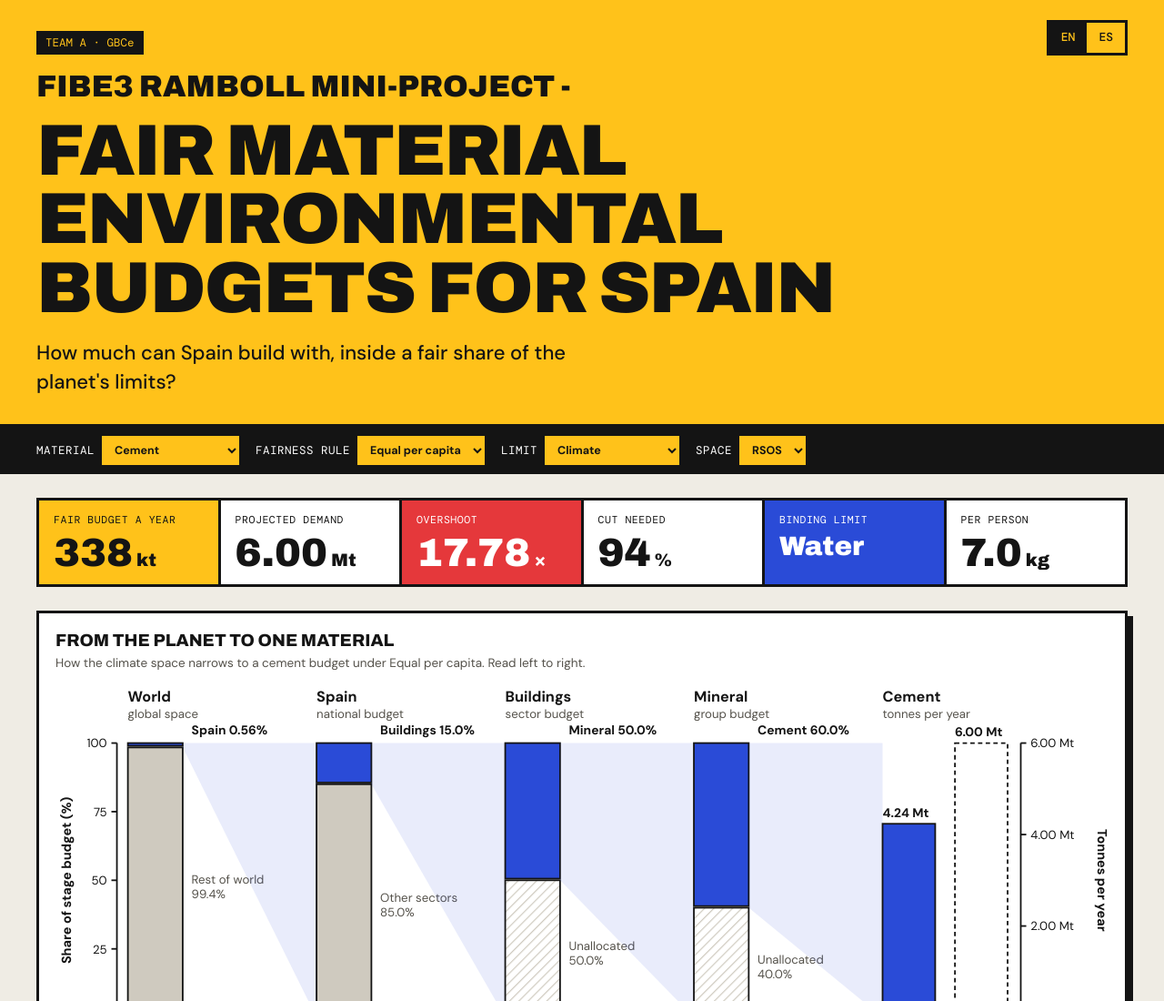
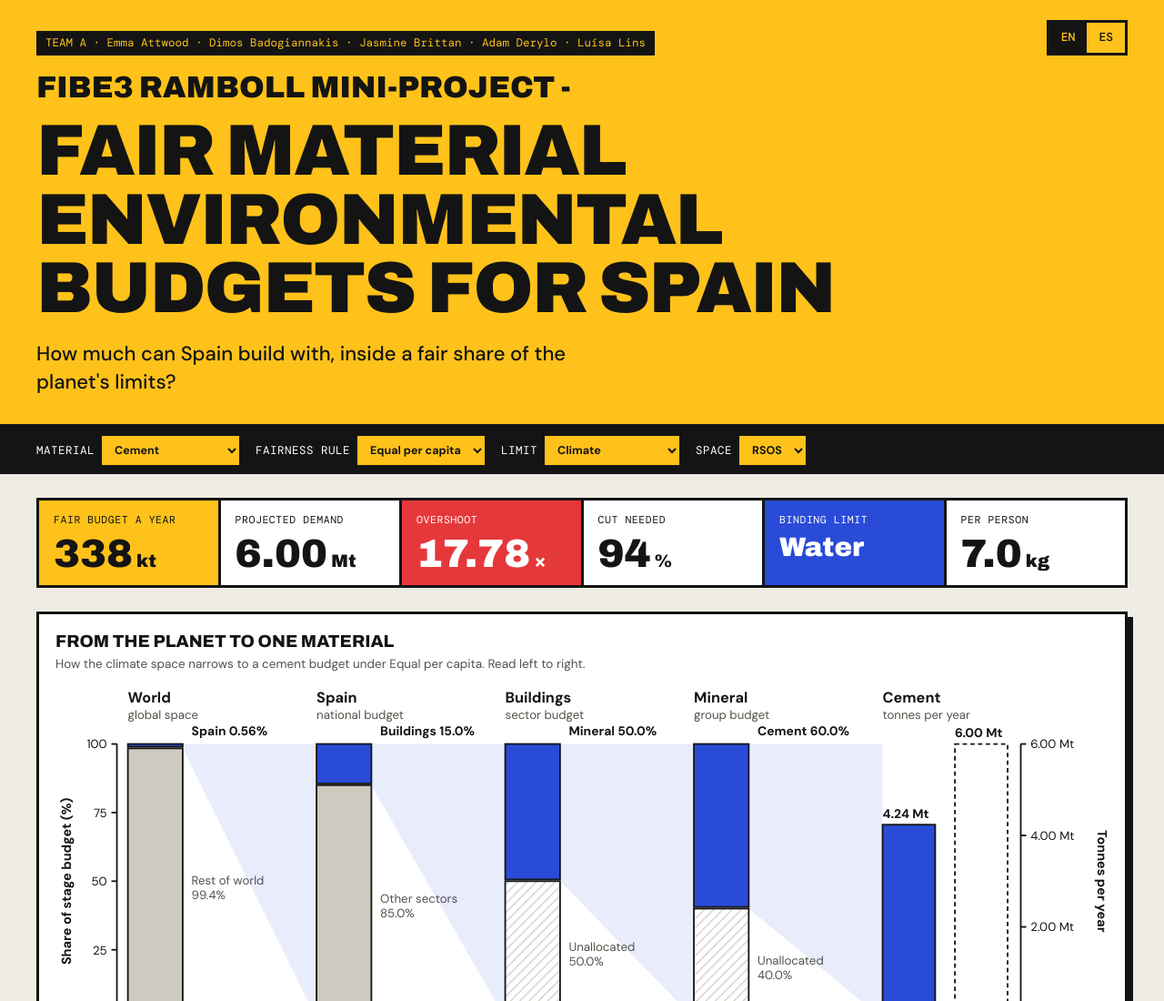
Before and after one commit to jasbritt/jasbritt.github.io, a plain HTML site: page fair-material-budgets/index.html in a window 1280 px wide. Shown: the top 1100 px of the page at 91% size. Drawn offline with nearby package versions, Linux system fonts and the light colour scheme.

Commit message:
List Team A members in the header label
Co-Authored-By: Claude Fable 5.2 <noreply@anthropic.com>
Claude-Session: https://claude.ai/code/session_01HRb7TRipjTSQWPYPQQTMaX

```diff
--- a/fair-material-budgets/index.html
+++ b/fair-material-budgets/index.html
@@ -18,7 +18,7 @@ body{margin:0;background:var(--bg);color:var(--ink);font-family:var(--body);font
 .wrap{max-width:1240px;margin:0 auto;padding:0 20px}
 header{background:var(--y);border-bottom:3px solid var(--ink)}
 header .wrap{padding-top:34px;padding-bottom:30px}
-.tag{display:inline-block;background:var(--ink);color:var(--y);font-family:var(--mono);font-size:12.5px;padding:4px 10px;margin-bottom:16px}
+.tag{display:inline-block;max-width:calc(100% - 120px);line-height:1.5;background:var(--ink);color:var(--y);font-family:var(--mono);font-size:12.5px;padding:4px 10px;margin-bottom:16px}
 h1{font-family:var(--display);font-stretch:125%;font-weight:900;font-size:clamp(32px,6.2vw,84px);line-height:.95;letter-spacing:-.02em;margin:0;text-transform:uppercase;text-wrap:balance}
 header .wrap{position:relative}
 .lang{position:absolute;top:22px;right:20px;display:flex;border:3px solid var(--ink)}
@@ -96,7 +96,7 @@ footer{margin:50px 0 60px;font-size:13px;color:var(--muted);max-width:90ch}
 <body>
 <header><div class="wrap">
   <div class="lang" role="group" aria-label="Language"><button type="button" data-l="en" aria-pressed="true">EN</button><button type="button" data-l="es" aria-pressed="false">ES</button></div>
-  <span class="tag">TEAM A · GBCe</span>
+  <span class="tag">TEAM A · Emma Attwood · Dimos Badogiannakis · Jasmine Brittan · Adam Derylo · Luísa Lins</span>
   <h1><span class="pre">FIBE3 Ramboll Mini-Project -</span> Fair material environmental budgets for Spain</h1>
   <p>How much can Spain build with, inside a fair share of the planet's limits?</p>
 </div></header>
@@ -234,7 +234,7 @@ const esc = s => String(s).replace(/[&<>"]/g,c=>({"&":"&amp;","<":"&lt;",">":"&g
 
 /* ---------- Spanish. Every visible string has an entry here. Add one for any new text. ---------- */
 const ES = {
- "TEAM A · GBCe":"EQUIPO A · GBCe","FIBE3 Ramboll Mini-Project -":"Miniproyecto FIBE3 Ramboll -","Fair material environmental budgets for Spain":"Presupuestos ambientales justos de materiales para España",
+ "TEAM A · Emma Attwood · Dimos Badogiannakis · Jasmine Brittan · Adam Derylo · Luísa Lins":"EQUIPO A · Emma Attwood · Dimos Badogiannakis · Jasmine Brittan · Adam Derylo · Luísa Lins","FIBE3 Ramboll Mini-Project -":"Miniproyecto FIBE3 Ramboll -","Fair material environmental budgets for Spain":"Presupuestos ambientales justos de materiales para España",
 
  "How much can Spain build with, inside a fair share of the planet's limits?":"¿Con cuánto puede construir España dentro de una parte justa de los límites del planeta?",
  "Material":"Material","Fairness rule":"Criterio de equidad","Limit":"Límite","Space":"Espacio","Language":"Idioma",
```
